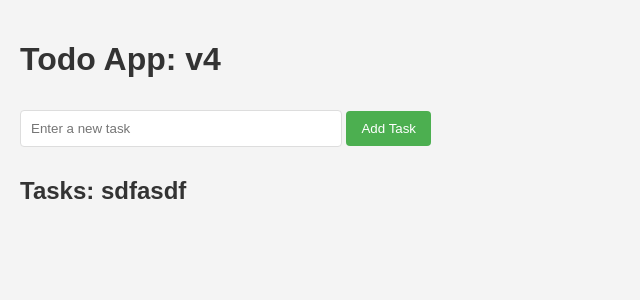
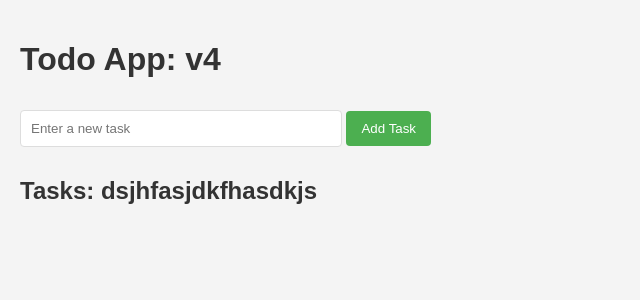
Before and after one commit to davilucena222/jenkins-docker, a Flask app: page / in a window 1280 px wide. Shown: the top 300 px of the page, without its empty margins (0-640 px from the left). Run offline with Flask 3, Linux system fonts and the light colour scheme.

Commit message:
adding some changes

```diff
--- a/templates/index.html
+++ b/templates/index.html
@@ -66,7 +66,7 @@
     </form>
 
     <!-- Display Tasks -->
-    <h2>Tasks: sdfasdf</h2>
+    <h2>Tasks: dsjhfasjdkfhasdkjs</h2>
     <ul>
       {% for id, task in tasks.items() %}
       <li class="task-item">
```
